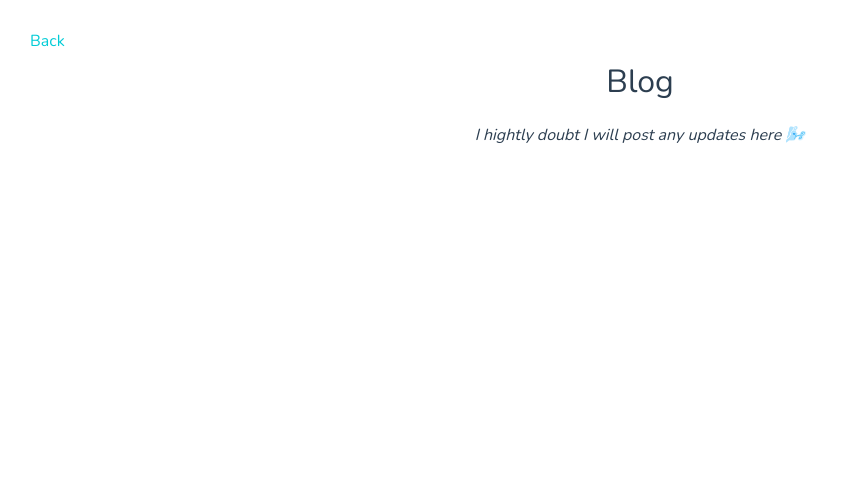
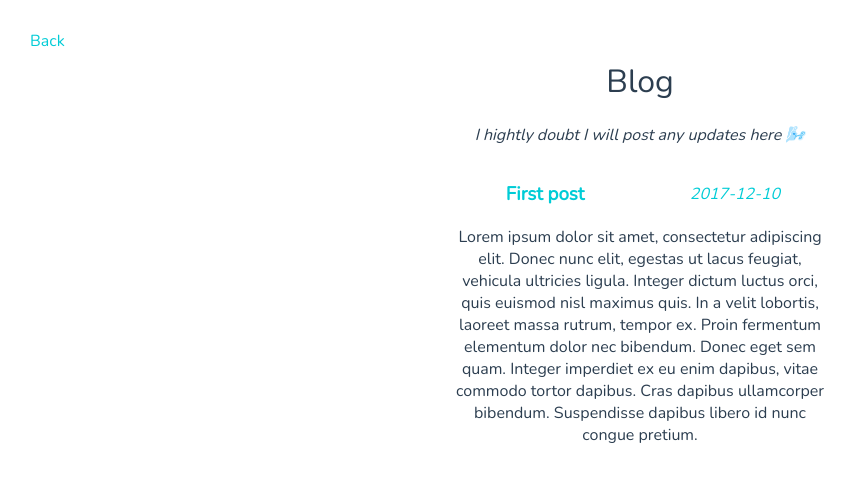
Before and after one commit to harrisong/blog, a Vue app: page /#/blog in a window 1280 px wide. Shown: the top 482 px of the page, without its empty margins (0-854 px from the left). Built offline with nearby package versions, Linux system fonts and the light colour scheme.

Commit message:
basic static

```diff
--- a/src/components/Blog.vue
+++ b/src/components/Blog.vue
@@ -3,8 +3,16 @@
     <router-link id="back" to="/">Back</router-link>
     <h1>{{title}}</h1>
     <span>{{descriptions}}</span>
-    <ul>
-      <li v-for='link in links'></li>
+    <ul class="container">
+      <li class="post" v-for='post in posts'>
+        <div class="postMeta">
+          <h3><router-link v-bind:to="'/blog/' + post.id">{{post.title}}</router-link></h3>
+          <div class="date">{{post.date}}</div>
+        </div>
+        <div>
+          {{post.shortDescriptions}}
+        </div>
+      </li>
     </ul>
   </div>
 </template>
@@ -18,7 +26,10 @@ export default {
       descriptions: 'I hightly doubt I will post any updates here 🌬️',
       posts: [
         {
-          title: ''
+          id: 0,
+          title: 'First post',
+          date: '2017-12-10',
+          shortDescriptions: 'Lorem ipsum dolor sit amet, consectetur adipiscing elit. Donec nunc elit, egestas ut lacus feugiat, vehicula ultricies ligula. Integer dictum luctus orci, quis euismod nisl maximus quis. In a velit lobortis, laoreet massa rutrum, tempor ex. Proin fermentum elementum dolor nec bibendum. Donec eget sem quam. Integer imperdiet ex eu enim dapibus, vitae commodo tortor dapibus. Cras dapibus ullamcorper bibendum. Suspendisse dapibus libero id nunc congue pretium.'
         }
       ]
     }
@@ -28,4 +39,23 @@ export default {
 
 <style lang="scss" scoped>
 @import "../scss/global.scss";
+.post {
+  grid-column-start: 2;
+
+  .postMeta {
+    display: flex;
+    margin: 1.5rem 0;
+    h3, .date {
+      width: 50%;
+      margin: 0;
+      line-height: 1rem;
+    }
+    .date {
+      font-style: italic;
+      vertical-align: baseline;
+      color: $light-blue;
+    }
+  }
+
+}
 </style>
--- a/src/components/Post.vue
+++ b/src/components/Post.vue
@@ -1,6 +1,6 @@
 <template>
   <div>
-    <router-link id="back" to="/">Back</router-link>
+    <router-link id="back" to="/blog">Back</router-link>
     <h1>{{title}}</h1>
     <span>{{descriptions}}</span>
     <div>
@@ -23,31 +23,5 @@ export default {
 </script>
 
 <style lang="scss" scoped>
-h1, h2 {
-  font-weight: normal;
-  + span {
-    font-style: italic;
-  }
-}
-ul {
-  list-style-type: none;
-  padding: 0;
-}
-li {
-  display: inline-block;
-  margin: 0 10px;
-}
-a {
-  color: #8F616E;
-}
-#back {
-  position: absolute;
-  top: 30px;
-  left: 30px;
-}
-#avatar {
-  width: 200px;
-  border-radius: 5px;
-  box-shadow: 0 1px 3px rgba(0, 0, 0, 0.5);
-}
+@import "../scss/global.scss";
 </style>
--- a/src/scss/global.scss
+++ b/src/scss/global.scss
@@ -2,7 +2,7 @@ $dark-grey: #333333;
 $light-grey: #424242;
 $light-blue: #00CCD6;
 $light-white: #EFEFEF;
-$sharp-yello: #FFD900;
+$sharp-yellow: #FFD900;
 
 * {
   transition: all ease-in-out 0.4s;
@@ -35,3 +35,8 @@ a {
   top: 30px;
   left: 30px;
 }
+
+.container {
+  display: grid;
+  grid-template-columns: auto 400px auto;
+}
```
